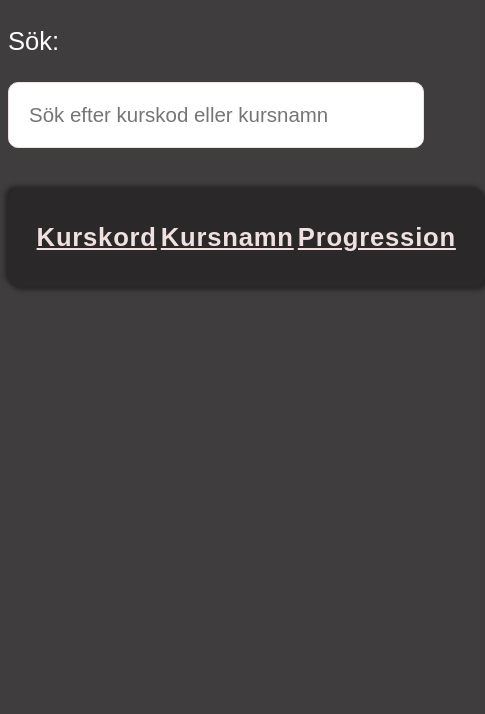
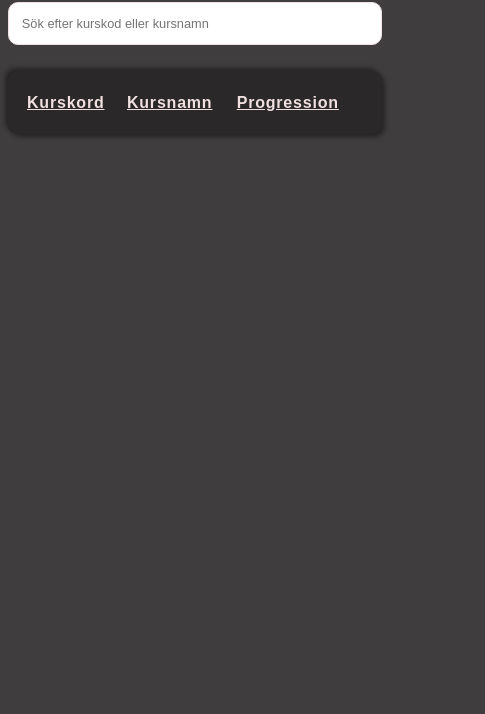
Before and after one commit to Safe-Pizza/DT211G_Lab2, a website built with Vite: page index.html in a window 390 px wide. Shown: the part 130-844 px from the top of the page, 485 px wide, since content can reach past the window. Built offline with nearby package versions, Linux system fonts and the light colour scheme; no server answers.

Commit message:
skriver css för responsivitet

```diff
--- a/src/css/styles.css
+++ b/src/css/styles.css
@@ -14,14 +14,16 @@
 label {
     display: block;
 }
+
 input[type="text"] {
     width: 100%;
-    padding: 20px;
+    padding: 1em;
     border-radius: 10px;
     margin-top: 1em;
     margin-bottom: 2em;
     font-size: 0.8em;
     border: 1px solid rgba(240, 224, 224);
+    box-sizing: border-box;
 }
 
 table {
@@ -48,3 +50,15 @@
     border-bottom: 1px solid rgb(121, 121, 121);
     padding: 5px;
 }
+
+@media screen and (max-width: 900px) {
+    body {
+        font-size: 1.2em;
+    }
+}
+
+@media screen and (max-width: 600px) {
+    body {
+        font-size: 1em;
+    }
+}
```
